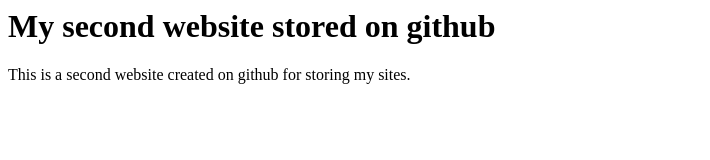
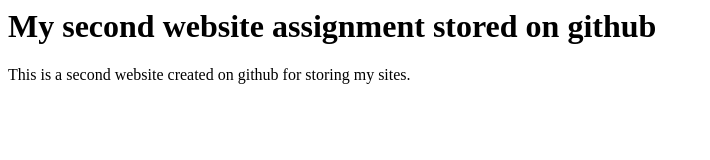
Before and after one commit to taniathetuna/payments, a plain HTML site: page index.html in a window 1280 px wide. Shown: the whole page, without its empty margins (0-710 px from the left). Drawn offline with Linux system fonts and the light colour scheme.

Commit message:
updates to the h1 tag

```diff
--- a/index.html
+++ b/index.html
@@ -5,7 +5,7 @@
     </title>
     <body>
       <h1>
-        My second website stored on github
+        My second website assignment  stored on github
       </h1>
       <p>
         This is a second website created on github for storing my sites.
```
